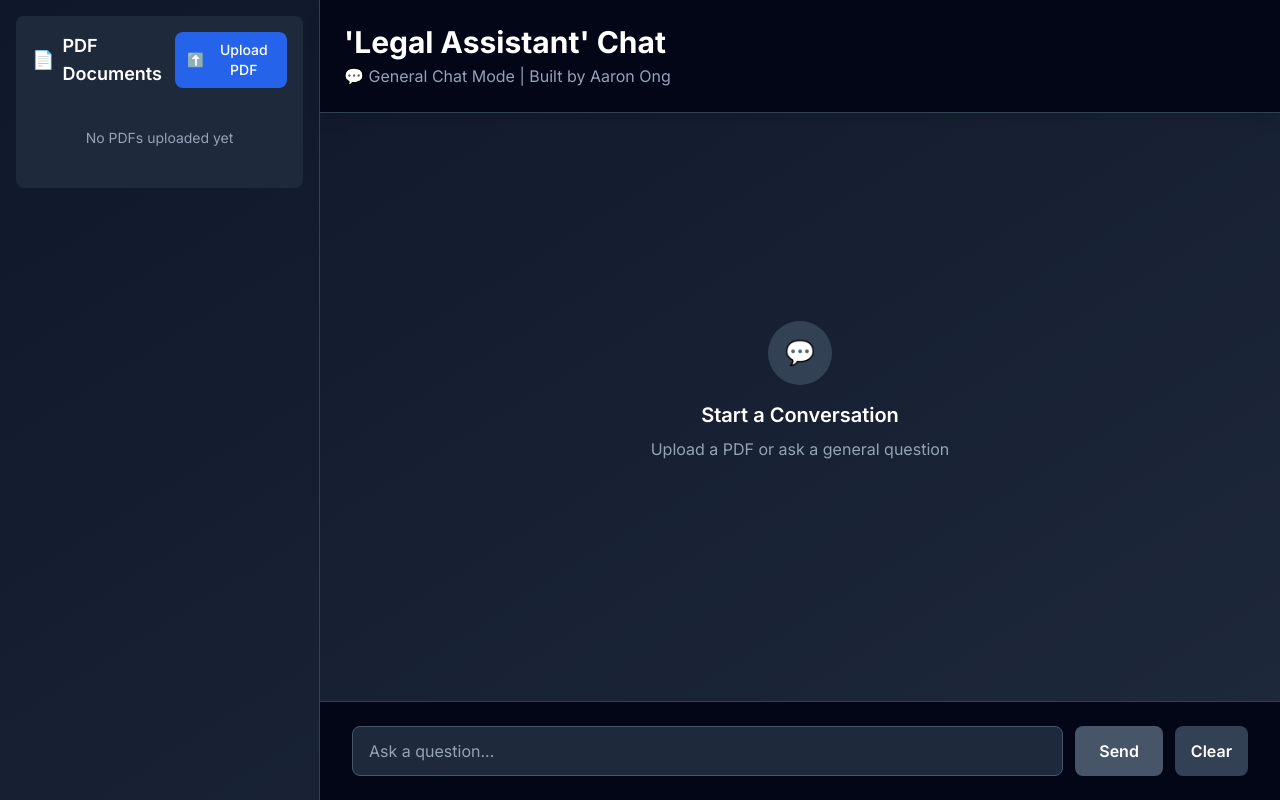
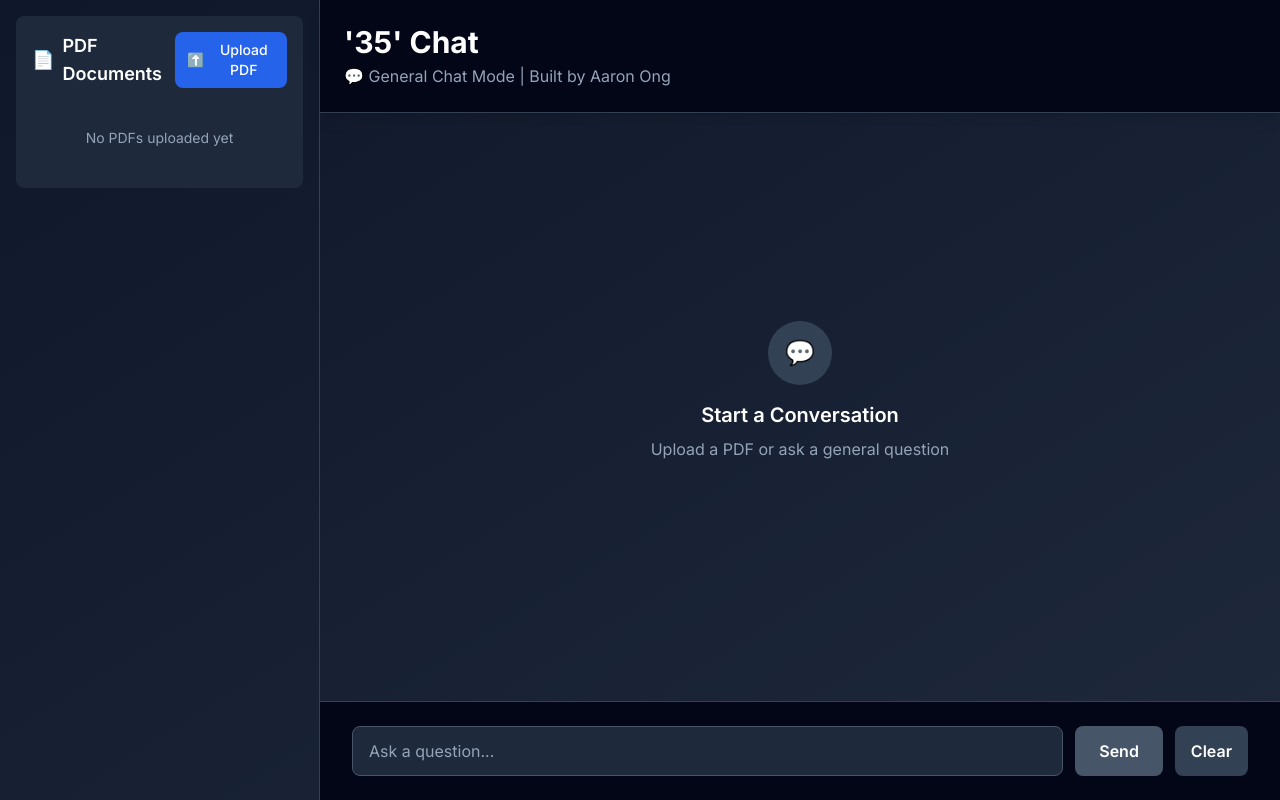
Before and after one commit to kodkenyalang/makerphase, a Next.js app: page /chatbot in a window 1280 px wide. Built offline with nearby package versions, Linux system fonts and the light colour scheme.

Commit message:
Legal Assistant to 35

```diff
--- a/app/chatbot/page.tsx
+++ b/app/chatbot/page.tsx
@@ -141,7 +141,7 @@
       <div className="flex-1 flex flex-col">
         {/* Header */}
         <div className="bg-slate-950 border-b border-slate-700 p-6 shadow-lg">
-          <h1 className="text-3xl font-bold text-white">'Legal Assistant' Chat</h1>
+          <h1 className="text-3xl font-bold text-white">'35' Chat</h1>
           <p className="text-slate-400 mt-1">
             {currentStoreId
               ? "📄 PDF Mode - Powered by AI"
```
